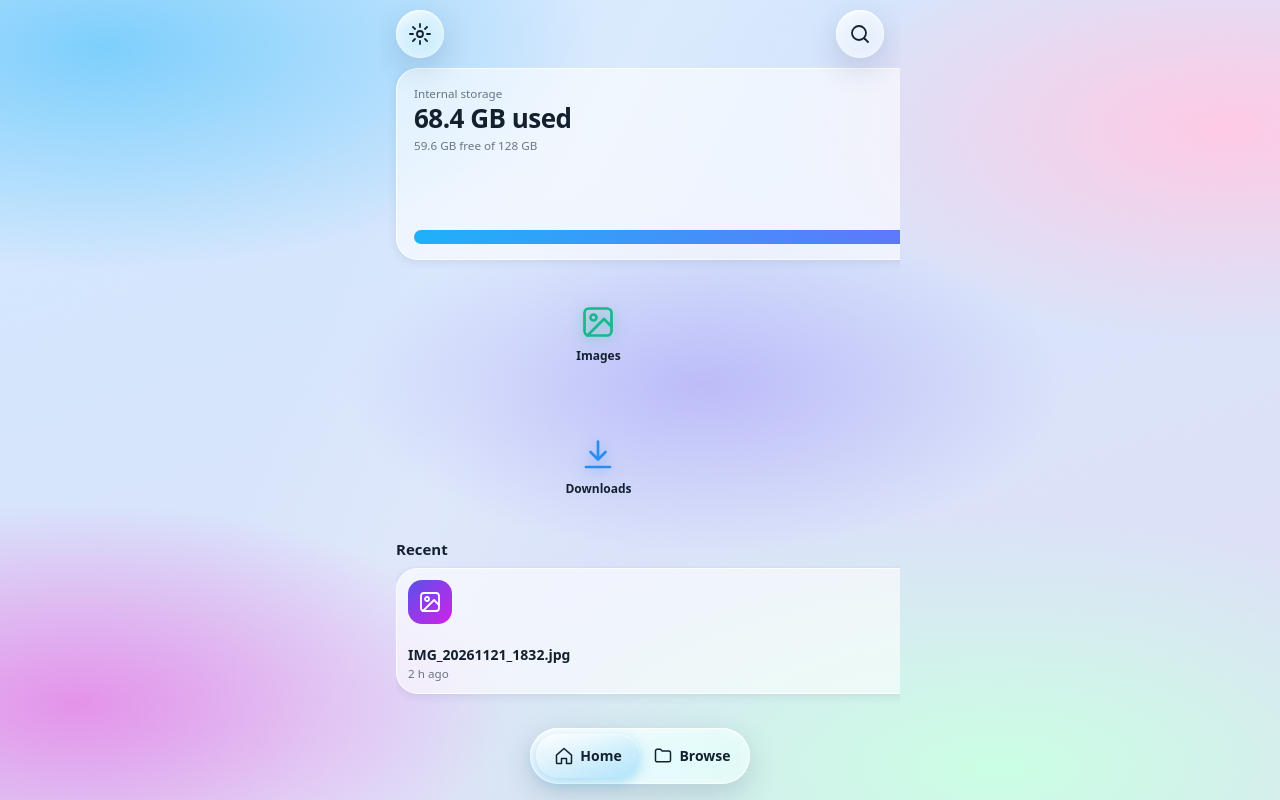
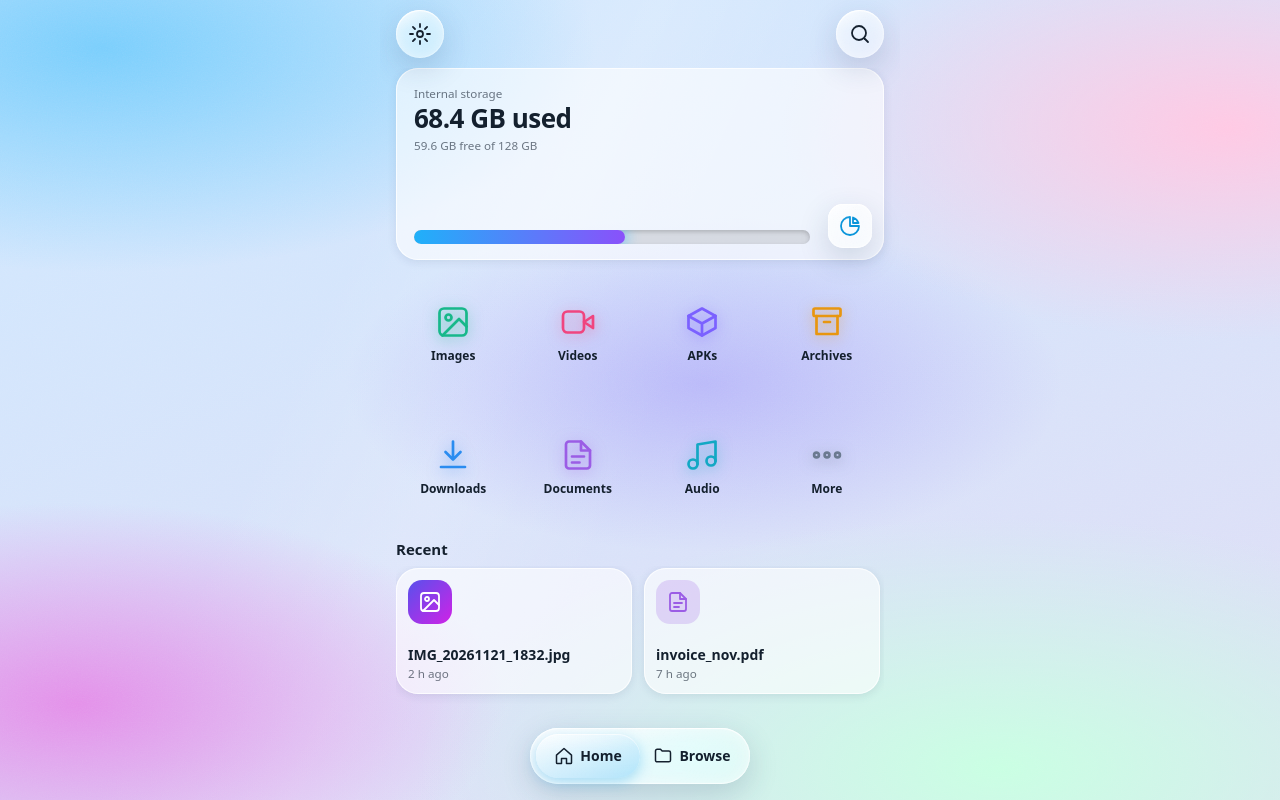
Before and after one commit to DhruvilGovani/Filey, a plain HTML site: page index.html in a window 1280 px wide. Drawn offline with Linux system fonts and the light colour scheme.

Commit message:
Add files via upload

```diff
--- a/index.html
+++ b/index.html
@@ -80,6 +80,7 @@ input[type=range]{accent-color:var(--acc);width:150px}.sm2{width:120px;padding:8
 .cat{gap:8px;font-size:12px;font-weight:600;min-width:0}.cat span{max-width:100%;overflow:hidden;text-overflow:ellipsis;white-space:nowrap}.cat .ic{width:36px;height:36px}
 .rc>div{min-width:0}#browse{padding-bottom:16px}.big{overflow-wrap:anywhere}
 .set{flex-wrap:wrap}.set .in.sm2{width:52%;flex:1 1 140px;min-width:0}.seg button{padding:7px 10px}.donut{width:min(250px,72vw);height:auto;aspect-ratio:1}
+#home{grid-template-columns:minmax(0,1fr)}.recw,#rec{min-width:0;max-width:100%}.cats{grid-template-columns:repeat(4,minmax(0,1fr));align-items:center}.cat{height:100%}
 @media(prefers-reduced-motion:reduce){*{animation:none!important;transition-duration:.01s!important}}
 </style></head><body><div class="wall"><i></i><i></i><i></i></div>
 <div id="app">
```
Also changed, not shown: 1 other file.
